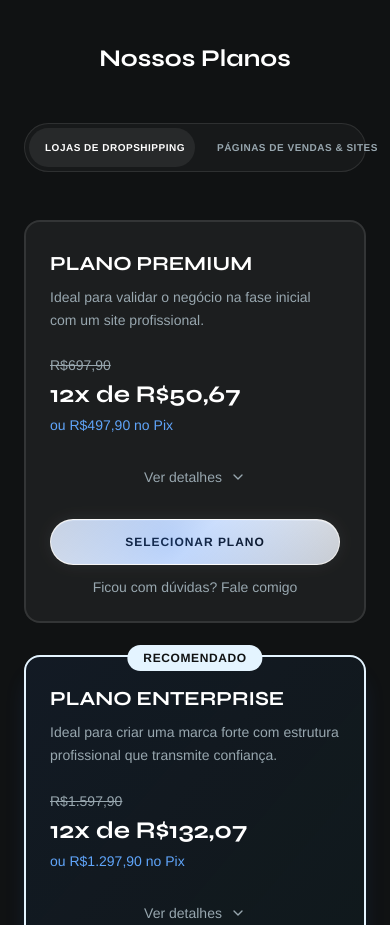
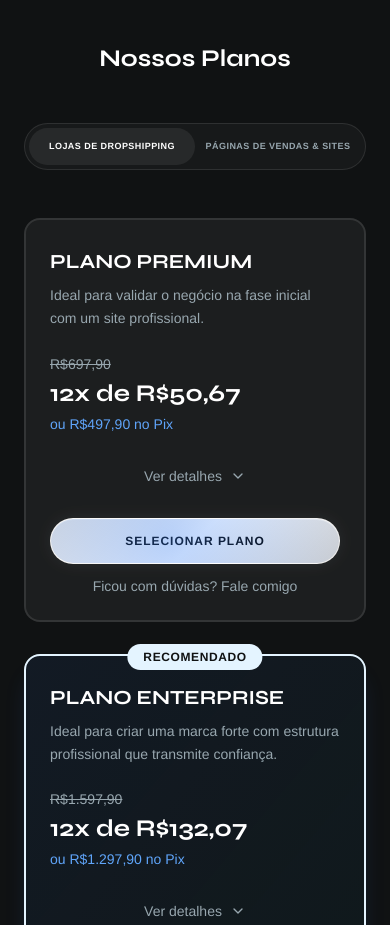
Before and after one commit to diegoabrantesdesigner/paginadiegoabrantes, a React (Vite) app: page / in a window 390 px wide. Shown: the part 9580-10505 px from the top of the page. Built offline with nearby package versions, Linux system fonts and the light colour scheme.

Commit message:
Fix: Adjust pricing toggle font size for mobile responsiveness

```diff
--- a/src/components/Pricing.tsx
+++ b/src/components/Pricing.tsx
@@ -267,7 +267,7 @@ export default function Pricing() {
               <button
                 key={tab.key}
                 onClick={() => handleTabChange(tab.key)}
-                className={`relative z-10 flex-1 px-4 py-3 text-[10px] sm:text-xs font-bold uppercase tracking-wider transition-colors duration-300 whitespace-nowrap ${
+                className={`relative z-10 flex-1 px-2 sm:px-4 py-3 text-[9px] xs:text-[10px] sm:text-xs font-bold uppercase tracking-wider transition-colors duration-300 whitespace-nowrap ${
                   activeTab === tab.key ? 'text-white' : 'text-gray-mid hover:text-white'
                 }`}
               >
```
